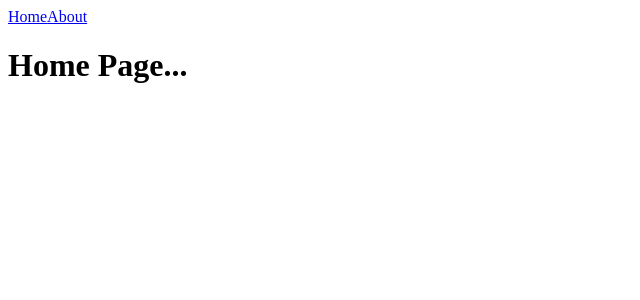
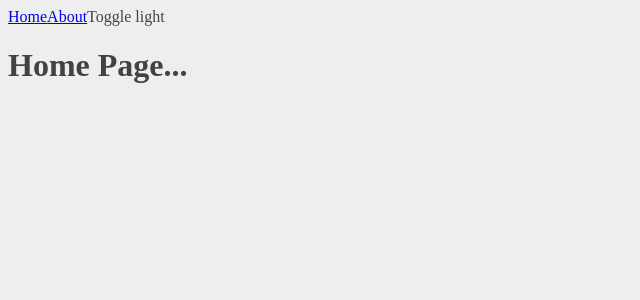
Before and after one commit to muhammetandic/antpos-todo-ui, a Vue app: page / in a window 1280 px wide. Shown: the top 300 px of the page, without its empty margins (0-640 px from the left). Built offline with nearby package versions, Linux system fonts and the light colour scheme.

Commit message:
dark - light mode implemented

```diff
--- a/src/App.vue
+++ b/src/App.vue
@@ -1,5 +1,13 @@
 <script setup lang="ts">
 import { RouterLink, RouterView } from 'vue-router'
+import { ref } from 'vue'
+
+const darkMode = ref(localStorage.getItem('darkMode') || false)
+const toggleTheme = () => {
+  darkMode.value = !darkMode.value
+  document.documentElement.setAttribute('data-theme', darkMode.value ? 'dark' : 'light')
+  localStorage.setItem('darkMode', darkMode.value)
+}
 </script>
 
 <template>
@@ -8,6 +16,7 @@ import { RouterLink, RouterView } from 'vue-router'
       <nav>
         <RouterLink to="/">Home</RouterLink>
         <RouterLink to="/about">About</RouterLink>
+        <span @click="toggleTheme">Toggle {{ darkMode ? 'dark' : 'light' }} </span>
       </nav>
     </div>
   </header>
--- /dev/null
+++ b/src/assets/index.css
@@ -0,0 +1,18 @@
+:root {
+  --bg-color: #eee;
+  --font-color: #424242;
+  --primary-color: #2f9b0d;
+  --secondary-color: #f5f5f5;
+}
+
+[data-theme='dark'] {
+  --bg-color: #333;
+  --font-color: #f5f5f5;
+  --primary-color: #2f9b0d;
+  --secondary-color: #333;
+}
+
+body {
+  background: var(--bg-color);
+  color: var(--font-color);
+}
--- a/src/main.ts
+++ b/src/main.ts
@@ -1,6 +1,7 @@
 import { createApp } from 'vue'
 import App from './App.vue'
 import router from './router'
+import './assets/index.css'
 
 const app = createApp(App)
 
```
